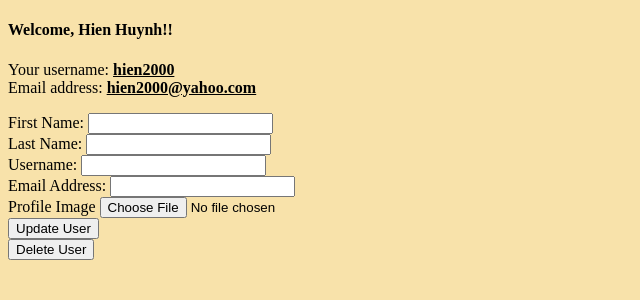
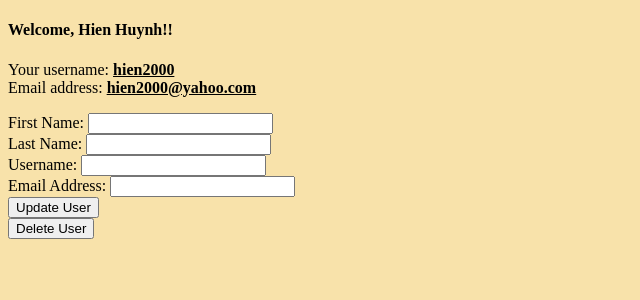
Before and after one commit to LongVu80/final_project, a Django app: page /editUser/3 in a window 1280 px wide. Shown: the part 58-358 px from the top of the page, without its empty margins (0-640 px from the left). Run offline with Django 3.2, Linux system fonts and the light colour scheme; data comes from the database, SQL or seed files in the repository; both versions use the stored data as it was after the commit.

Commit message:
oh, surprise.. forgot path for update User

```diff
--- a/rateApp/templates/editUser.html
+++ b/rateApp/templates/editUser.html
@@ -42,10 +42,6 @@
                     <label form='email'>Email Address:</label>
                     <input type='email' name='email' id='email' value={{editUser.email}}>
                 </section>
-                <section>
-                    <label for="" class="form-label">Profile Image</label>
-                    <input type="file" Required name="image" class="form-control">
-                </section>
                 <button>Update User</button>
             </form>
             <a href='/deleteUser/{{user.id}}'><button>Delete User</button></a>
--- a/rateApp/urls.py
+++ b/rateApp/urls.py
@@ -37,6 +37,7 @@ urlpatterns = [
     path('updateComment/<int:comment_id>', views.updateComment),
     path('deleteUser/<int:user_id>', views.deleteUser),
     path('editUser/<int:user_id>', views.editUser),
+    path('updateUser/<int:user_id>', views.updateUser),
     path('messageLike/<int:id>', views.message_like),
     path('commentLike/<int:id>', views.comment_like),
     path('addMessage/', views.addMessage),
```
Also changed, not shown: db.sqlite3.
